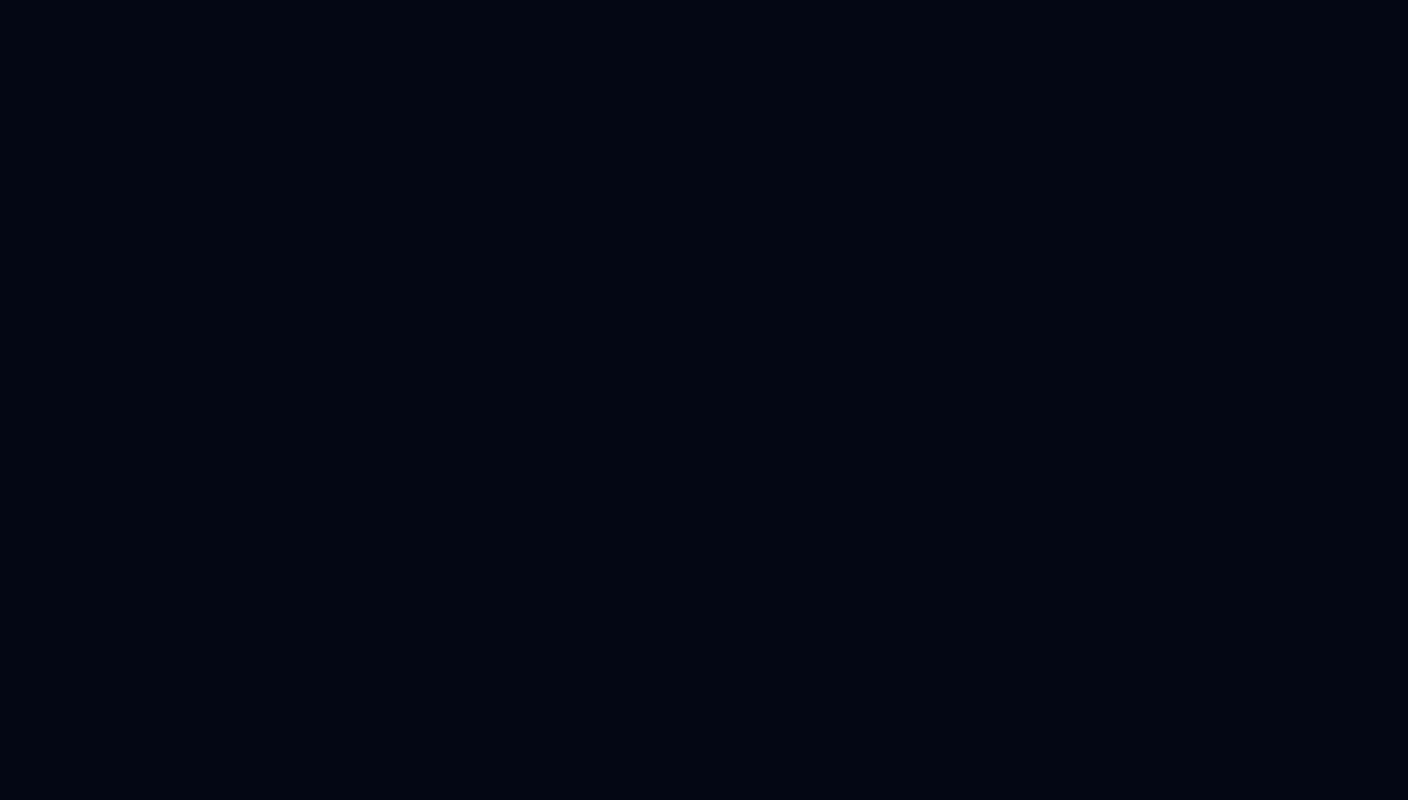
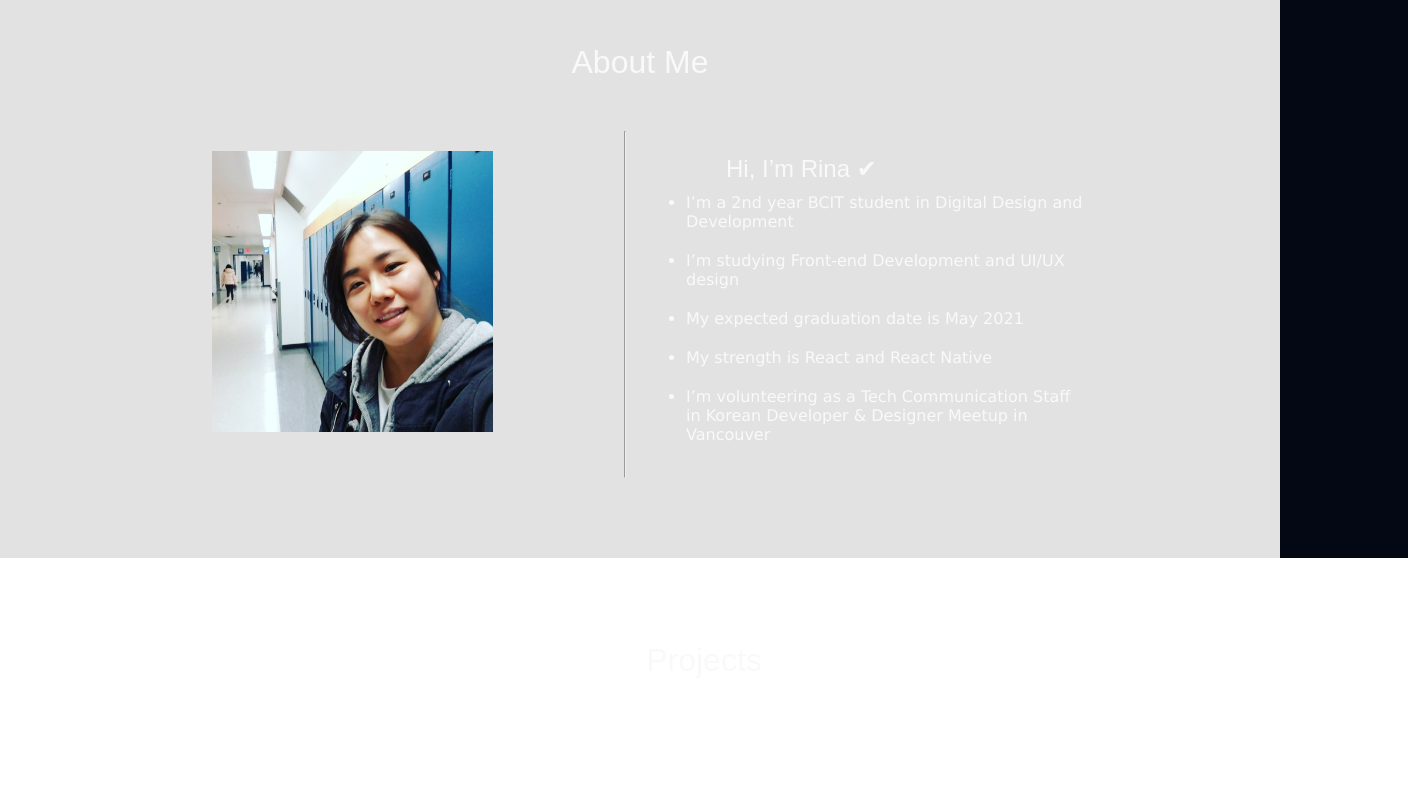
Before and after one commit to RinaHan/Portfolio-2024-Version, a React (Create React App) app: page / in a window 1280 px wide. Shown: the part 940-1740 px from the top of the page, 1408 px wide, since content can reach past the window. Before the commit the page ends 800 px from the top, so only its background shows below. Built offline with nearby package versions, Linux system fonts and the light colour scheme.

Commit message:
create HomePage

```diff
--- a/package.json
+++ b/package.json
@@ -10,6 +10,7 @@
     "react-dom": "^18.2.0",
     "react-router-dom": "^6.22.0",
     "react-scripts": "5.0.1",
+    "styled-components": "^6.1.8",
     "web-vitals": "^2.1.4"
   },
   "scripts": {
--- a/src/pages/Home.js
+++ b/src/pages/Home.js
@@ -1,9 +1,19 @@
-import React from 'react'
+import React from "react";
+import styled from "styled-components";
+import HomeMain from "../components/HomeMain";
+import Footer from "../components/Footer";
+import Cards from "../components/Cards";
 
 function Home() {
   return (
-    <div>Home</div>
-  )
+    <Container>
+      <HomeMain />
+      <Cards />
+      <Footer />
+    </Container>
+  );
 }
 
-export default Home
+export default Home;
+
+const Container = styled.div``
```
